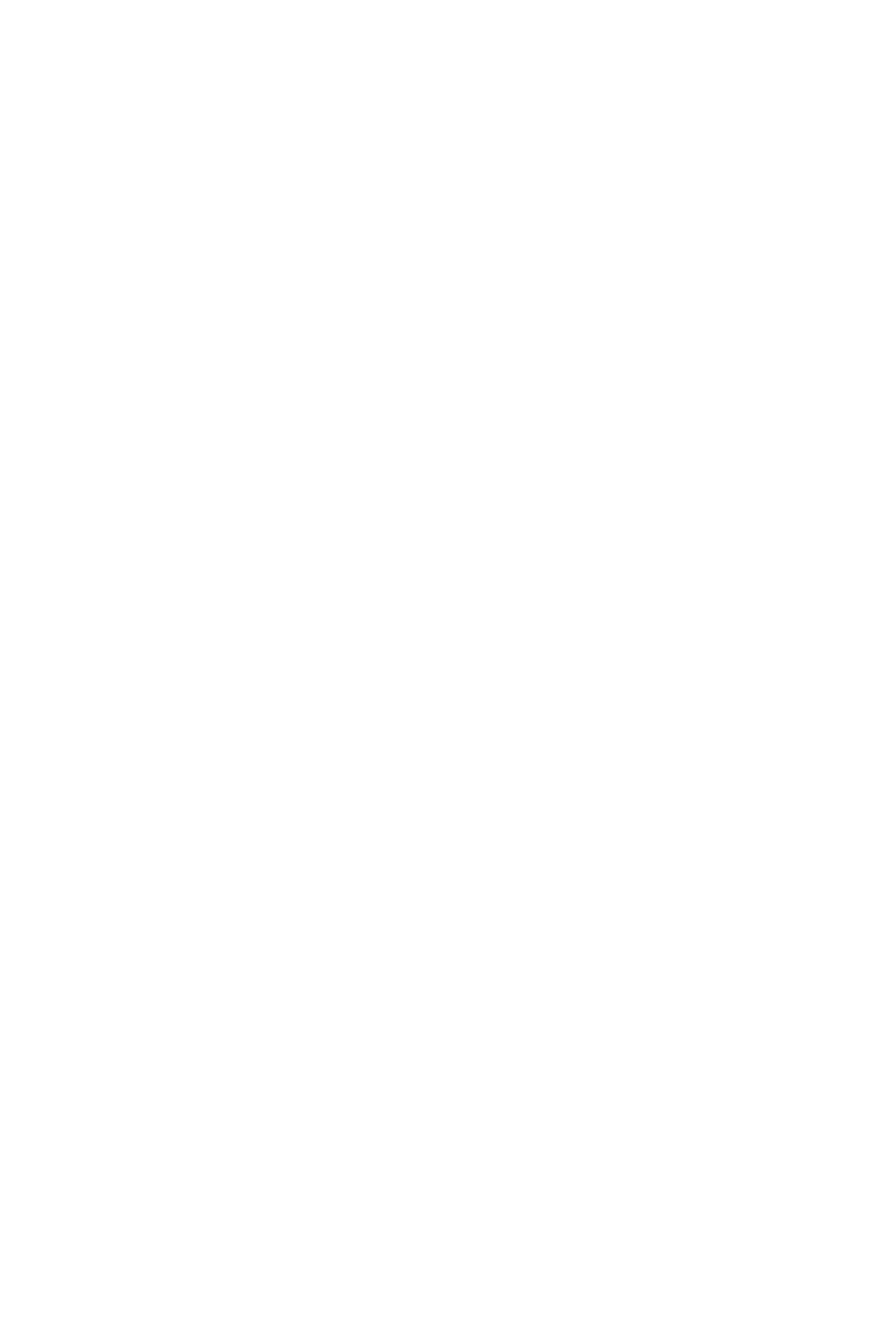
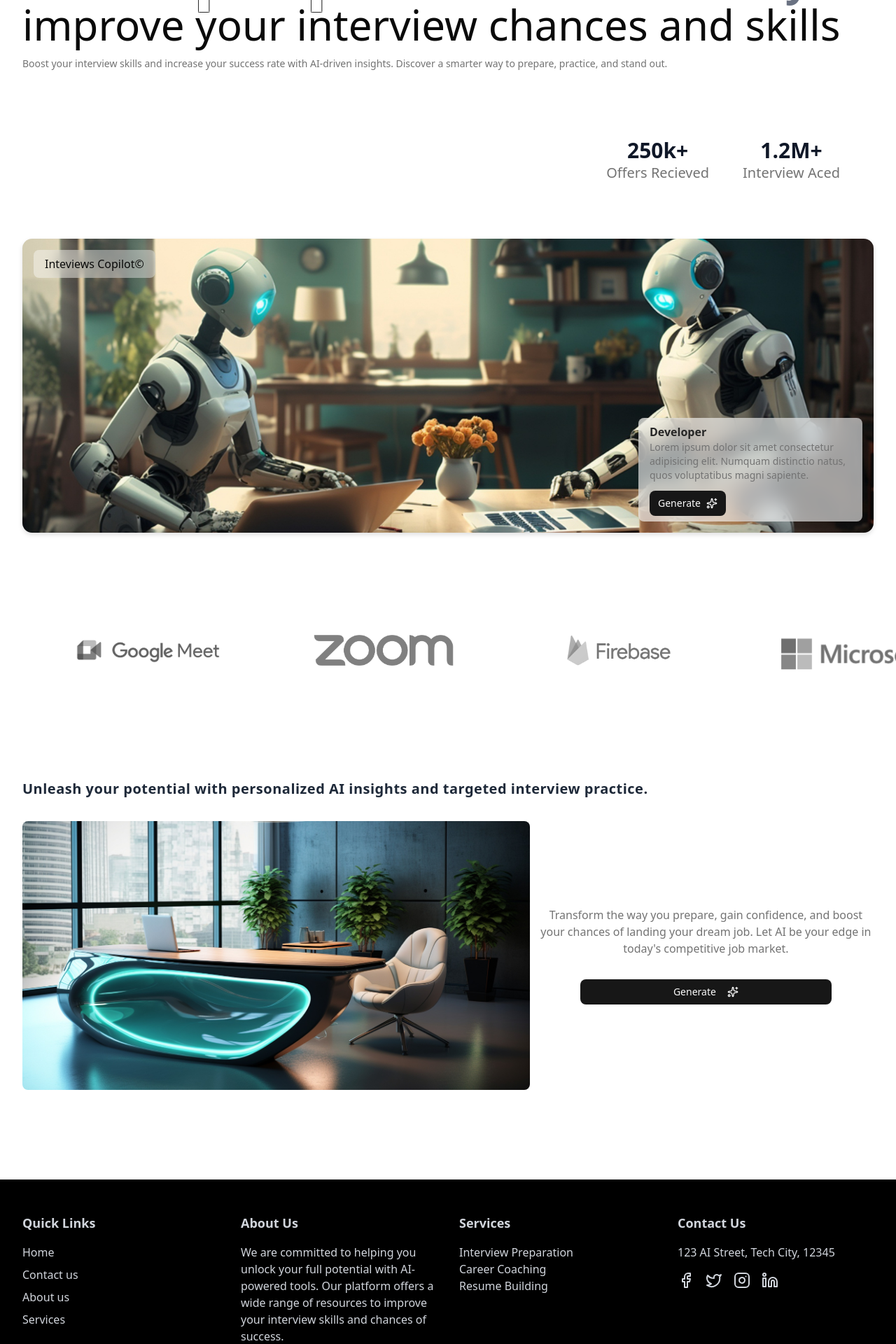
Before and after one commit to parleenkaur01/ai-mock-interview, a React (Vite) app: page / in a window 1280 px wide. Shown: the part 220-2140 px from the top of the page at 70% size. Before the commit the page ends 800 px from the top, so only its background shows below. Built offline with nearby package versions, Linux system fonts and the light colour scheme; no server answers.

Commit message:
Home Screen completed

```diff
--- a/package.json
+++ b/package.json
@@ -19,6 +19,7 @@
     "radix-ui": "^1.4.3",
     "react": "^19.2.0",
     "react-dom": "^19.2.0",
+    "react-fast-marquee": "^1.6.5",
     "react-router": "^7.13.0",
     "react-router-dom": "^7.13.0",
     "tailwind-merge": "^3.4.1",
--- a/src/components/ui/footer.tsx
+++ b/src/components/ui/footer.tsx
@@ -1,5 +1,119 @@
-const Footer =()=>{
-    return <div>Footer</div>
+import React from "react";
+
+import { Facebook, Twitter, Instagram, Linkedin } from "lucide-react"; // Import Lucide icons
+import { Link } from "react-router-dom";
+import { Container } from "@/components/ui/container";
+import { MainRoutes } from "@/lib/helpers";
+
+interface SocialLinkProps {
+  href: string;
+  icon: React.ReactNode;
+  hoverColor: string;
+}
+
+const SocialLink: React.FC<SocialLinkProps> = ({ href, icon, hoverColor }) => {
+  return (
+    <a
+      href={href}
+      target="_blank"
+      rel="noopener noreferrer"
+      className={`hover:${hoverColor}`}
+    >
+      {icon}
+    </a>
+  );
 };
 
-export default Footer;
+interface FooterLinkProps {
+  to: string;
+  children: React.ReactNode;
+}
+
+const FooterLink: React.FC<FooterLinkProps> = ({ to, children }) => {
+  return (
+    <li>
+      <Link
+        to={to}
+        className="hover:underline text-gray-300 hover:text-gray-100"
+      >
+        {children}
+      </Link>
+    </li>
+  );
+};
+
+export const Footer = () => {
+  return (
+    <div className="w-full bg-black text-gray-300 hover:text-gray-100 py-8">
+      <Container>
+        <div className="grid grid-cols-1 md:grid-cols-4 gap-8">
+          {/* First Column: Links */}
+          <div>
+            <h3 className="font-bold text-lg mb-4">Quick Links</h3>
+            <ul className="space-y-2">
+              {MainRoutes.map((route) => (
+                <FooterLink key={route.href} to={route.href}>
+                  {route.label}
+                </FooterLink>
+              ))}
+            </ul>
+          </div>
+
+          {/* Second Column: About Us */}
+          <div>
+            <h3 className="font-bold text-lg mb-4">About Us</h3>
+            <p>
+              We are committed to helping you unlock your full potential with
+              AI-powered tools. Our platform offers a wide range of resources to
+              improve your interview skills and chances of success.
+            </p>
+          </div>
+
+          {/* Third Column: Services */}
+          <div>
+            <h3 className="font-bold text-lg mb-4">Services</h3>
+            <ul>
+              <FooterLink to="/services/interview-prep">
+                Interview Preparation
+              </FooterLink>
+              <FooterLink to="/services/career-coaching">
+                Career Coaching
+              </FooterLink>
+              <FooterLink to="/services/resume-building">
+                Resume Building
+              </FooterLink>
+            </ul>
+          </div>
+
+          {/* Fourth Column: Address and Social Media */}
+          <div>
+            <h3 className="font-bold text-lg mb-4">Contact Us</h3>
+            <p className="mb-4">123 AI Street, Tech City, 12345</p>
+            <div className="flex gap-4">
+              <SocialLink
+                href="https://facebook.com"
+                icon={<Facebook size={24} />}
+                hoverColor="text-blue-500"
+              />
+              <SocialLink
+                href="https://twitter.com"
+                icon={<Twitter size={24} />}
+                hoverColor="text-blue-400"
+              />
+              <SocialLink
+                href="https://instagram.com"
+                icon={<Instagram size={24} />}
+                hoverColor="text-pink-500"
+              />
+              <SocialLink
+                href="https://linkedin.com"
+                icon={<Linkedin size={24} />}
+                hoverColor="text-blue-700"
+              />
+            </div>
+          </div>
+        </div>
+      </Container>
+    </div>
+  );
+};
--- /dev/null
+++ b/src/components/ui/marquee-img.tsx
@@ -0,0 +1,9 @@
+export const MarqueImg = ({ img }: { img: string }) => {
+    return (
+      <img
+        src={img}
+        className="w-44 h-44 xl:w-52 xl:h-52 object-contain grayscale mx-12 xl:mx-16"
+        alt=""
+      />
+    );
+  };
--- a/src/index.css
+++ b/src/index.css
@@ -121,4 +121,11 @@
   body {
     @apply bg-background text-foreground;
     }
+  .text-outline {
+      color: white;
+      text-shadow: -1px -1px 0 rgba(0, 0, 0, 0.6),
+        /* Top-left */ 1px -1px 0 rgba(0, 0, 0, 0.6),
+        /* Top-right */ -1px 1px 0 rgba(0, 0, 0, 0.6),
+        /* Bottom-left */ 1px 1px 0 rgba(0, 0, 0, 0.6); /* Bottom-right */
+  }
 }
--- a/src/layouts/main-layout.tsx
+++ b/src/layouts/main-layout.tsx
@@ -1,6 +1,6 @@
 import {Container} from "@/components/ui/container";
 import Header from "@/components/ui/header";
-import Footer from "@/components/ui/footer";
+import { Footer } from "@/components/ui/footer";
 import {Outlet} from "react-router-dom";
 
 export const MainLayout=()=>{
--- a/src/layouts/public-layout.tsx
+++ b/src/layouts/public-layout.tsx
@@ -1,5 +1,5 @@
 import Header from "@/components/ui/header";
-import Footer from "@/components/ui/footer";
+import { Footer } from "@/components/ui/footer";
 import {Outlet} from "react-router-dom";
 import AuthHandler  from "@/handlers/auth-handler";
 export const PublicLayout=()=>{
--- a/src/routes/home.tsx
+++ b/src/routes/home.tsx
@@ -1,10 +1,123 @@
-
+import { Sparkles } from "lucide-react";
+import Marquee from "react-fast-marquee";
+import { Container } from "@/components/ui/container";
+import { Button } from "@/components/ui/button";
+import { MarqueImg } from "@/components/ui/marquee-img";
+import { Link } from "react-router-dom";
 
 const HomePage =()=>{
     return(
-        <div>
+        <div className="flex-col w-full pb-24">
+           <Container>
+            <div className="my-8">
+                <h2 className="text-3xl text-center md:text-left md:text-6xl">
+                    <span className=" text-outline font-extrabold md:text-8xl">
+                        AI Superpower
+                    </span>
+                    <span className="text-gray-500 font-extrabold">
+                        - A better way to
+                    </span>
+                    <br />
+                    improve your interview chances and skills
+                </h2>
+
+                <p className="mt-4 text-muted-foreground text-sm">
+                     Boost your interview skills and increase your success rate with
+                     AI-driven insights. Discover a smarter way to prepare, practice, and
+                     stand out.
+                </p>
+            </div>
+            <div className="flex w-full items-center justify-evenly md:px-12 md:py-16 md:items-center md:justify-end gap-12">
+                <p className="text-3xl font-semibold text-gray-900 text-center">
+                    250k+
+                <span className="block text-xl text-muted-foreground font-normal">
+                    Offers Recieved
+                </span>
+                </p>
+                <p className="text-3xl font-semibold text-gray-900 text-center">
+                    1.2M+
+                    <span className="block text-xl text-muted-foreground font-normal">
+                        Interview Aced
+                    </span>
+                </p>
+             </div>
+
+              {/* image section */}
+            <div className="w-full mt-4 rounded-xl bg-gray-100 h-[420px] drop-shadow-md overflow-hidden relative">
+                <img
+                    src="/assets/img/hero.jpg"
+                    alt=""
+                    className="w-full h-full object-cover"
+                />
+
+                <div className="absolute top-4 left-4 px-4 py-2 rounded-md bg-white/40 backdrop-blur-md">
+                    Inteviews Copilot&copy;
+                </div>
+
+                <div className="hidden md:block absolute w-80 bottom-4 right-4 px-4 py-2 rounded-md bg-white/60 backdrop-blur-md">
+                    <h2 className="text-neutral-800 font-semibold">Developer</h2>
+                    <p className="text-sm text-neutral-500">
+                        Lorem ipsum dolor sit amet consectetur adipisicing elit. Numquam
+                        distinctio natus, quos voluptatibus magni sapiente.
+                    </p>
+
+                    <Button className="mt-3">
+                        Generate <Sparkles />
+                    </Button>
+                </div>
+            </div>
+
+
+           </Container>
+            <div className="w-full my-12">
+                <Marquee pauseOnHover>
+                    <MarqueImg img="/assets/img/logo/firebase.png" />
+                    <MarqueImg img="/assets/img/logo/meet.png" />
+                    <MarqueImg img="/assets/img/logo/zoom.png" />
+                    <MarqueImg img="/assets/img/logo/firebase.png" />
+                    <MarqueImg img="/assets/img/logo/microsoft.png" />
+                    <MarqueImg img="/assets/img/logo/meet.png" />
+                    <MarqueImg img="/assets/img/logo/tailwindcss.png" />
+                    <MarqueImg img="/assets/img/logo/microsoft.png" />
+
+                </Marquee>
+
+            </div>
+            <Container className="py-8 space-y-8">
+                <h2 className="tracking-wide text-xl text-gray-800 font-semibold">
+                    Unleash your potential with personalized AI insights and targeted
+                    interview practice.
+                </h2>
+
+                <div className="grid grid-cols-1 md:grid-cols-5 gap-3">
+                    <div className="col-span-1 md:col-span-3">
+                        <img
+                            src="/assets/img/office.jpg"
+                            alt=""
+                            className="w-full max-h-96 rounded-md object-cover"
+                        />
+                    </div>
+
+                    <div className="col-span-1 md:col-span-2 gap-8 max-h-96 min-h-96 w-full flex flex-col items-center justify-center text-center">
+                        <p className="text-center text-muted-foreground">
+                            Transform the way you prepare, gain confidence, and boost your
+                            chances of landing your dream job. Let AI be your edge in
+                            today&apos;s competitive job market.
+                        </p>
+
+                        <Link to={"/generate"} className="w-full">
+                            <Button className="w-3/4">
+                                Generate <Sparkles className="ml-2" />
+                            </Button>
+                        </Link>
+                    </div>
+                </div>
+      </Container>
+
 
         </div>
+
+
     )
 }
 
```
Also changed, not shown: 1 other file (tests, documents, lock files or other folders).
